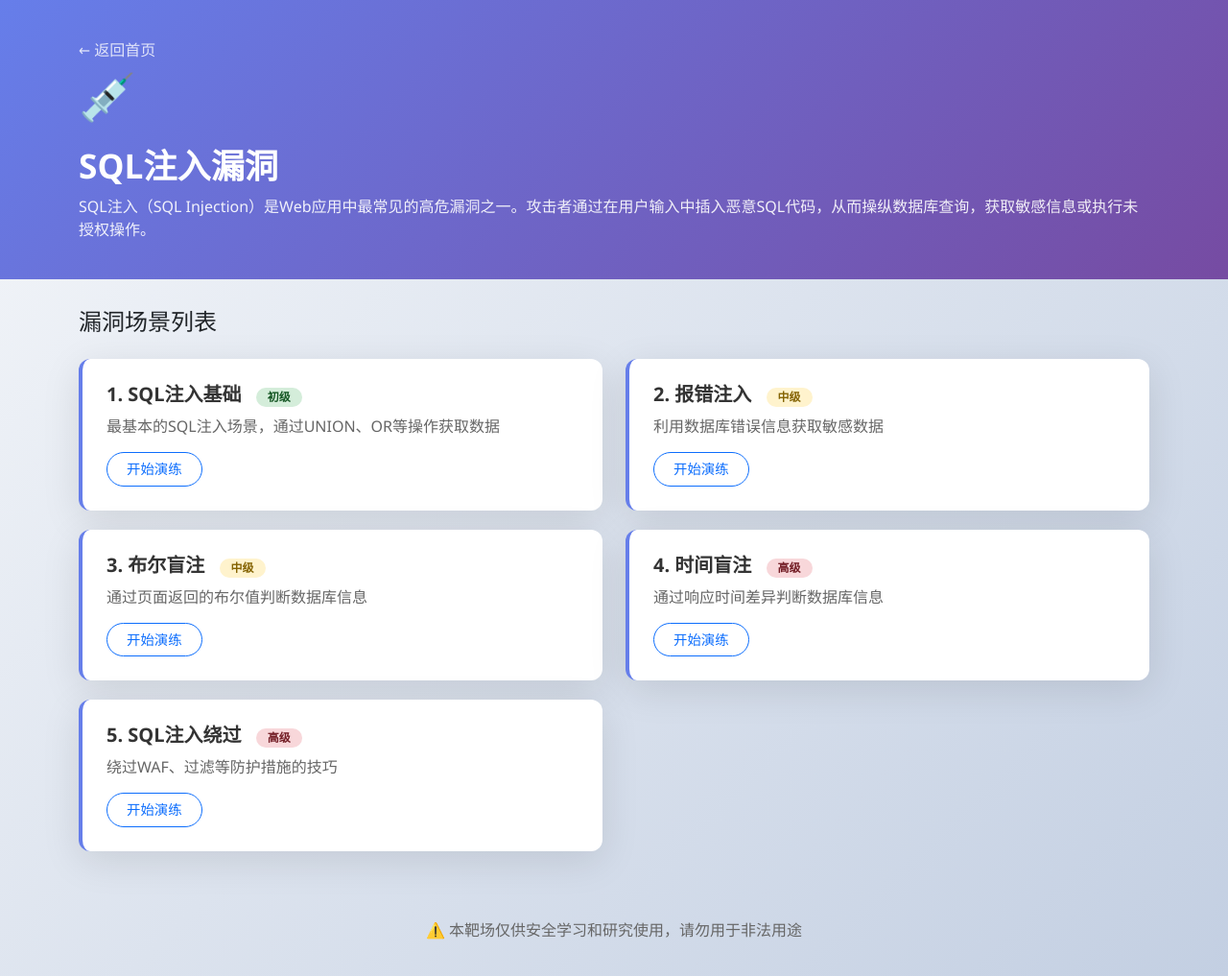
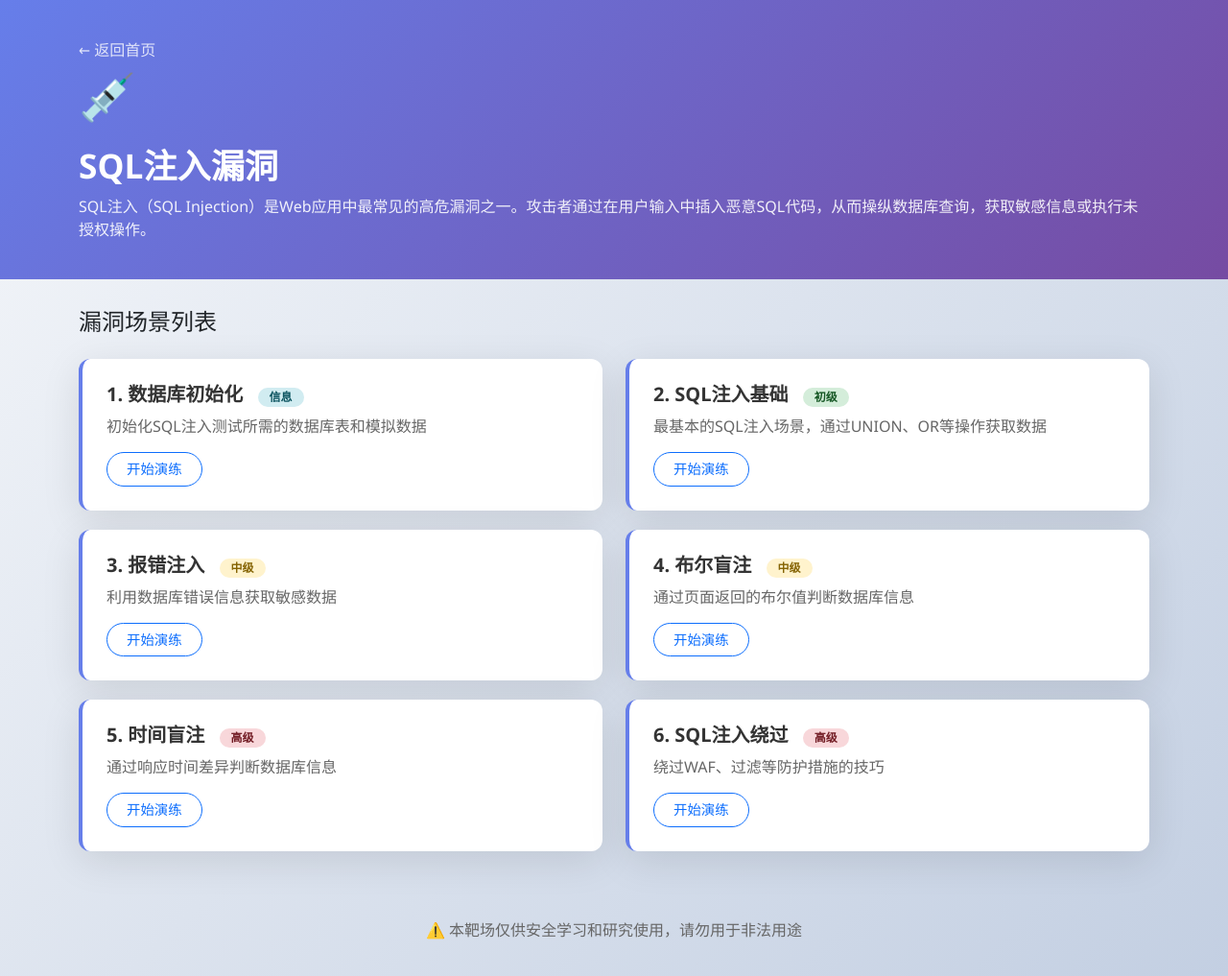
Before and after one commit to KingLann/zhaosec, a PHP site: page /sqli/index.php in a window 1280 px wide. Shown: the whole page at 96% size. Run offline with PHP 8.4, Linux system fonts and the light colour scheme.

Commit message:
添加数据库初始化功能，在SQL注入模块首页增加初始化链接

```diff
--- a/sqli/01_basic_injection.php
+++ b/sqli/01_basic_injection.php
@@ -37,8 +37,7 @@ function initDatabase($conn) {
     $conn->query($insert_users_sql);
 }
 
-// 初始化数据库
-initDatabase($conn);
+// 数据库已在init_db.php中初始化
 
 // 模拟数据库查询函数
 function query($sql, $conn) {
--- a/sqli/02_error_injection.php
+++ b/sqli/02_error_injection.php
@@ -35,8 +35,7 @@ function initDatabase($conn) {
     $conn->query($insert_users_sql);
 }
 
-// 初始化数据库
-initDatabase($conn);
+// 数据库已在init_db.php中初始化
 
 // 模拟数据库查询函数
 function query($sql, $conn) {
--- a/sqli/03_boolean_blind.php
+++ b/sqli/03_boolean_blind.php
@@ -35,8 +35,7 @@ function initDatabase($conn) {
     $conn->query($insert_users_sql);
 }
 
-// 初始化数据库
-initDatabase($conn);
+// 数据库已在init_db.php中初始化
 
 // 模拟数据库查询函数
 function query($sql, $conn) {
--- a/sqli/04_time_blind.php
+++ b/sqli/04_time_blind.php
@@ -35,8 +35,7 @@ function initDatabase($conn) {
     $conn->query($insert_users_sql);
 }
 
-// 初始化数据库
-initDatabase($conn);
+// 数据库已在init_db.php中初始化
 
 // 模拟数据库查询函数
 function query($sql, $conn) {
--- a/sqli/05_bypass.php
+++ b/sqli/05_bypass.php
@@ -35,8 +35,7 @@ function initDatabase($conn) {
     $conn->query($insert_users_sql);
 }
 
-// 初始化数据库
-initDatabase($conn);
+// 数据库已在init_db.php中初始化
 
 // 简单的WAF过滤（可被绕过）
 function waf($input) {
--- a/sqli/index.php
+++ b/sqli/index.php
@@ -3,6 +3,7 @@ $module_name = 'SQL注入漏洞';
 $module_icon = '💉';
 $module_desc = 'SQL注入（SQL Injection）是Web应用中最常见的高危漏洞之一。攻击者通过在用户输入中插入恶意SQL代码，从而操纵数据库查询，获取敏感信息或执行未授权操作。';
 $vulns = [
+    ['name' => '数据库初始化', 'desc' => '初始化SQL注入测试所需的数据库表和模拟数据', 'file' => 'init_db.php', 'level' => 'info'],
     ['name' => 'SQL注入基础', 'desc' => '最基本的SQL注入场景，通过UNION、OR等操作获取数据', 'file' => '01_basic_injection.php', 'level' => 'low'],
     ['name' => '报错注入', 'desc' => '利用数据库错误信息获取敏感数据', 'file' => '02_error_injection.php', 'level' => 'medium'],
     ['name' => '布尔盲注', 'desc' => '通过页面返回的布尔值判断数据库信息', 'file' => '03_boolean_blind.php', 'level' => 'medium'],
--- a/template/module_template.php
+++ b/template/module_template.php
@@ -66,6 +66,7 @@
         .level-low { background: #d4edda; color: #155724; }
         .level-medium { background: #fff3cd; color: #856404; }
         .level-high { background: #f8d7da; color: #721c24; }
+        .level-info { background: #d1ecf1; color: #0c5460; }
         .back-link {
             color: white;
             text-decoration: none;
@@ -112,7 +113,7 @@
                         <?= $index ?>. <?= $vuln['name'] ?>
                         <?php
                         $level_class = 'level-' . $vuln['level'];
-                        $level_text = $vuln['level'] == 'low' ? '初级' : ($vuln['level'] == 'medium' ? '中级' : '高级');
+                        $level_text = $vuln['level'] == 'low' ? '初级' : ($vuln['level'] == 'medium' ? '中级' : ($vuln['level'] == 'info' ? '信息' : '高级'));
                         ?>
                         <span class="badge badge-level <?= $level_class ?>"><?= $level_text ?></span>
                     </h5>
```
